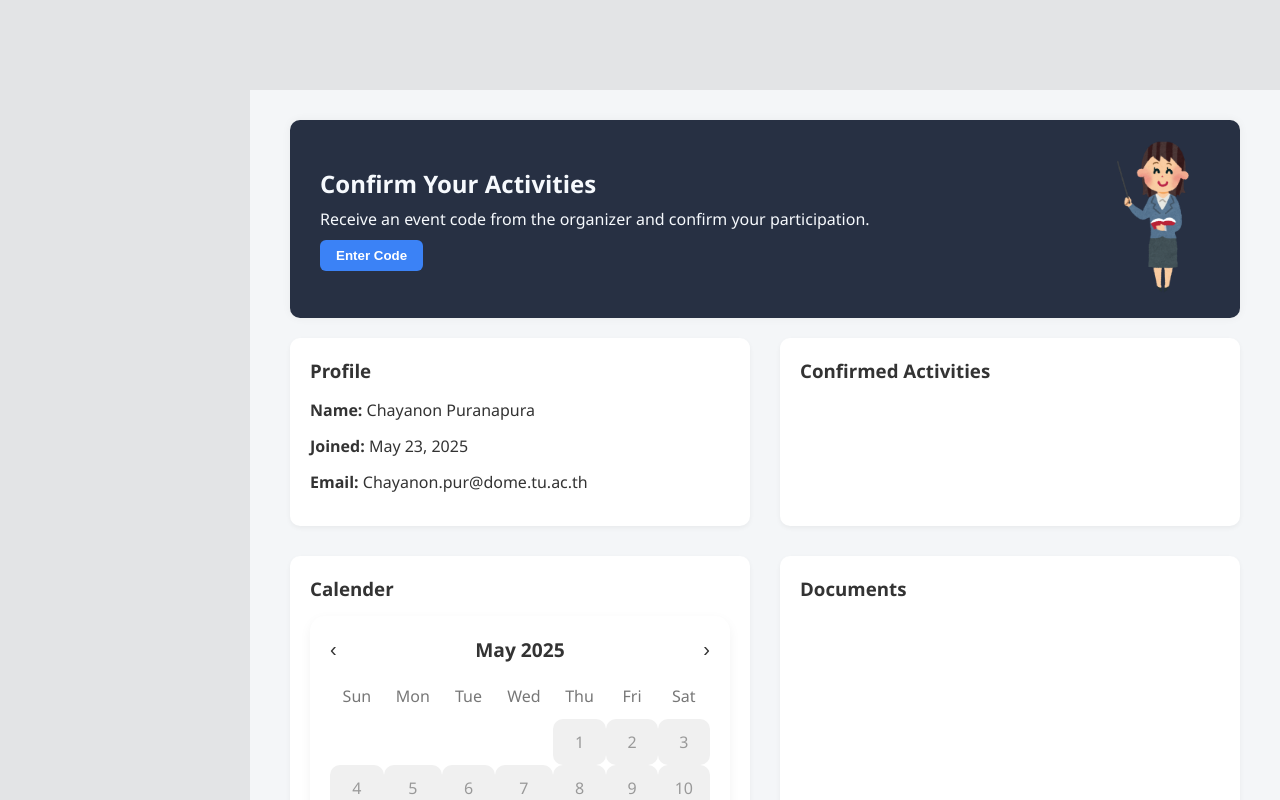
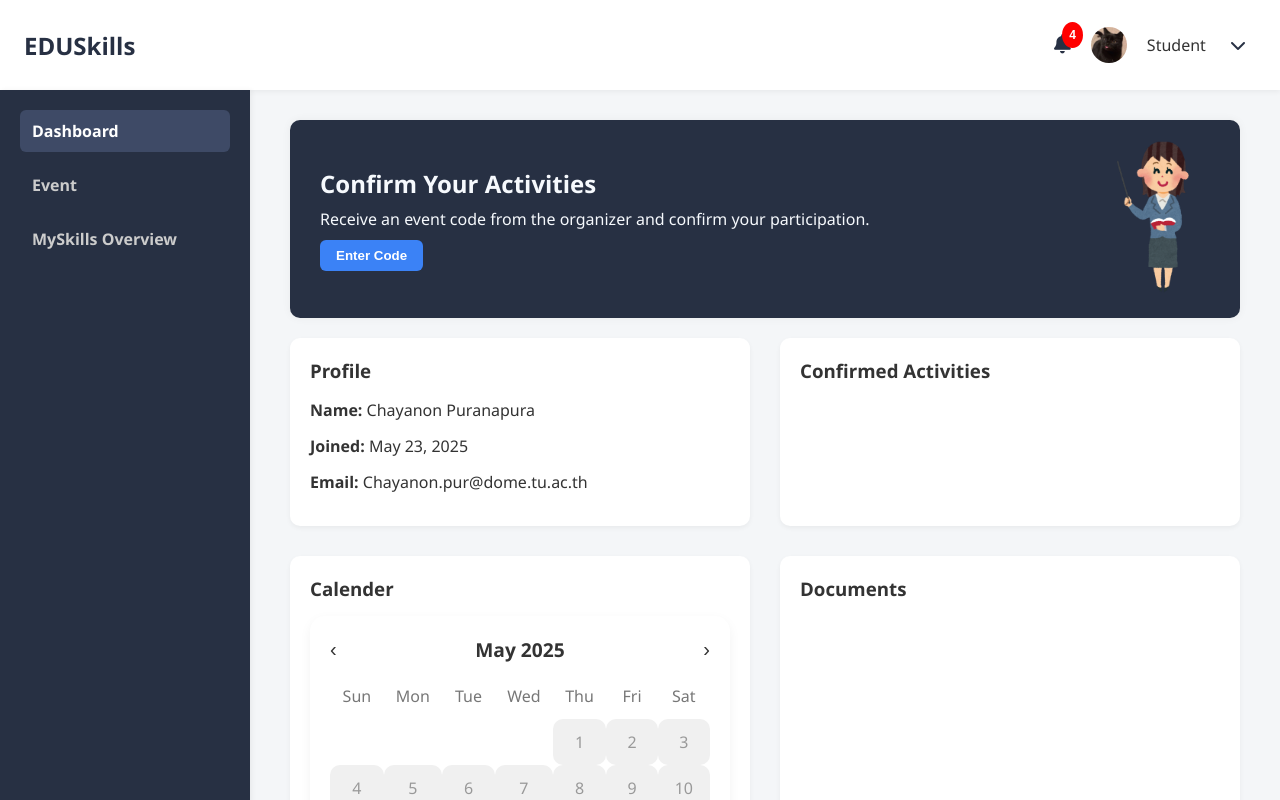
Before and after one commit to bgkcb/cs232, a plain HTML site: page afterlogin/student.html in a window 1280 px wide. Drawn offline with Linux system fonts and the light colour scheme.

Commit message:
Update student.html

```diff
--- a/afterlogin/student.html
+++ b/afterlogin/student.html
@@ -7,7 +7,7 @@
   <link rel="stylesheet" href="/afterlogin/student.css" />
   <link rel="stylesheet" href="https://cdnjs.cloudflare.com/ajax/libs/font-awesome/6.5.0/css/all.min.css" />
   <link rel="stylesheet" href="/afterlogin/navbar.css" />
-  <script src="./ืnavbar.js"></script>
+  <script src="./navbar.js"></script>
 </head>
 <body>
   <div id="navbar-container"></div>
```
